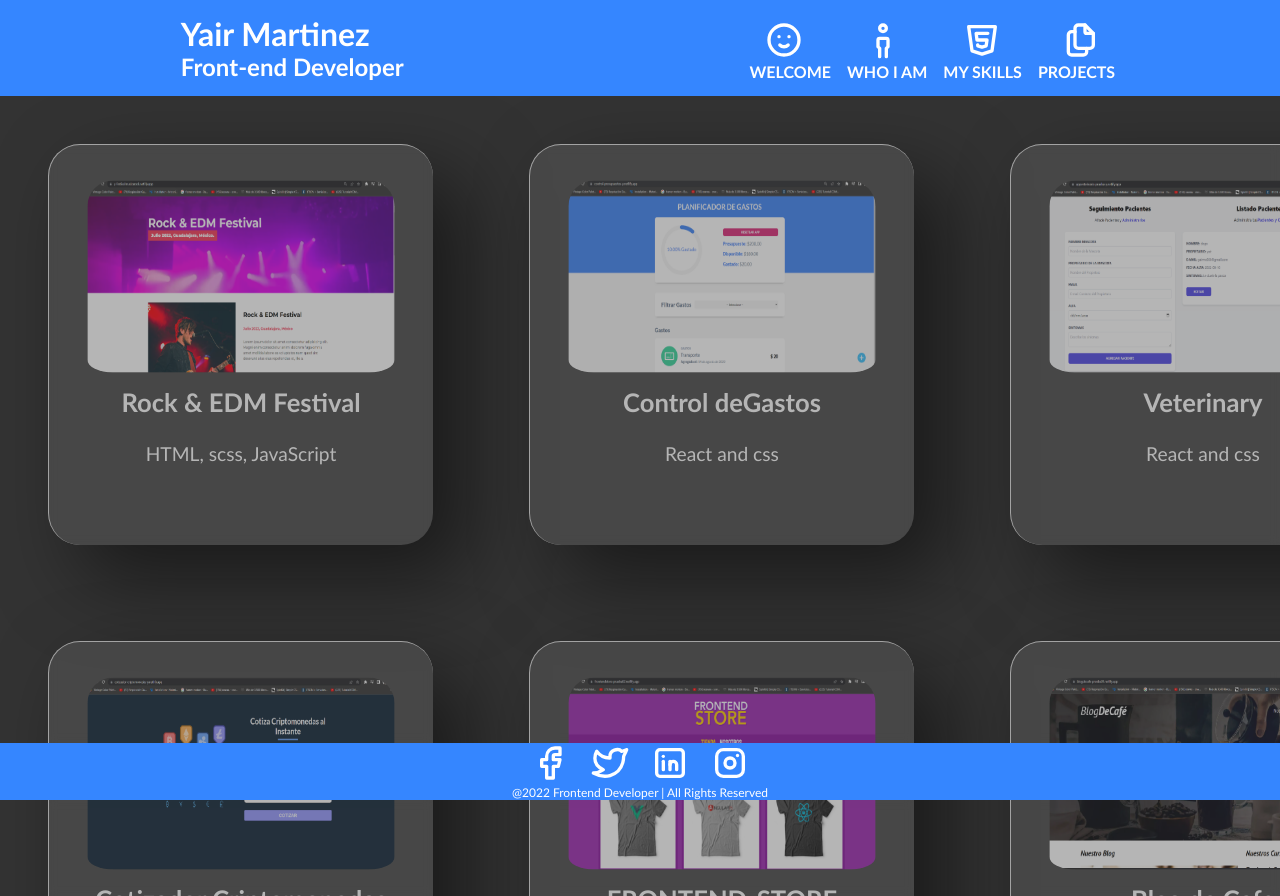
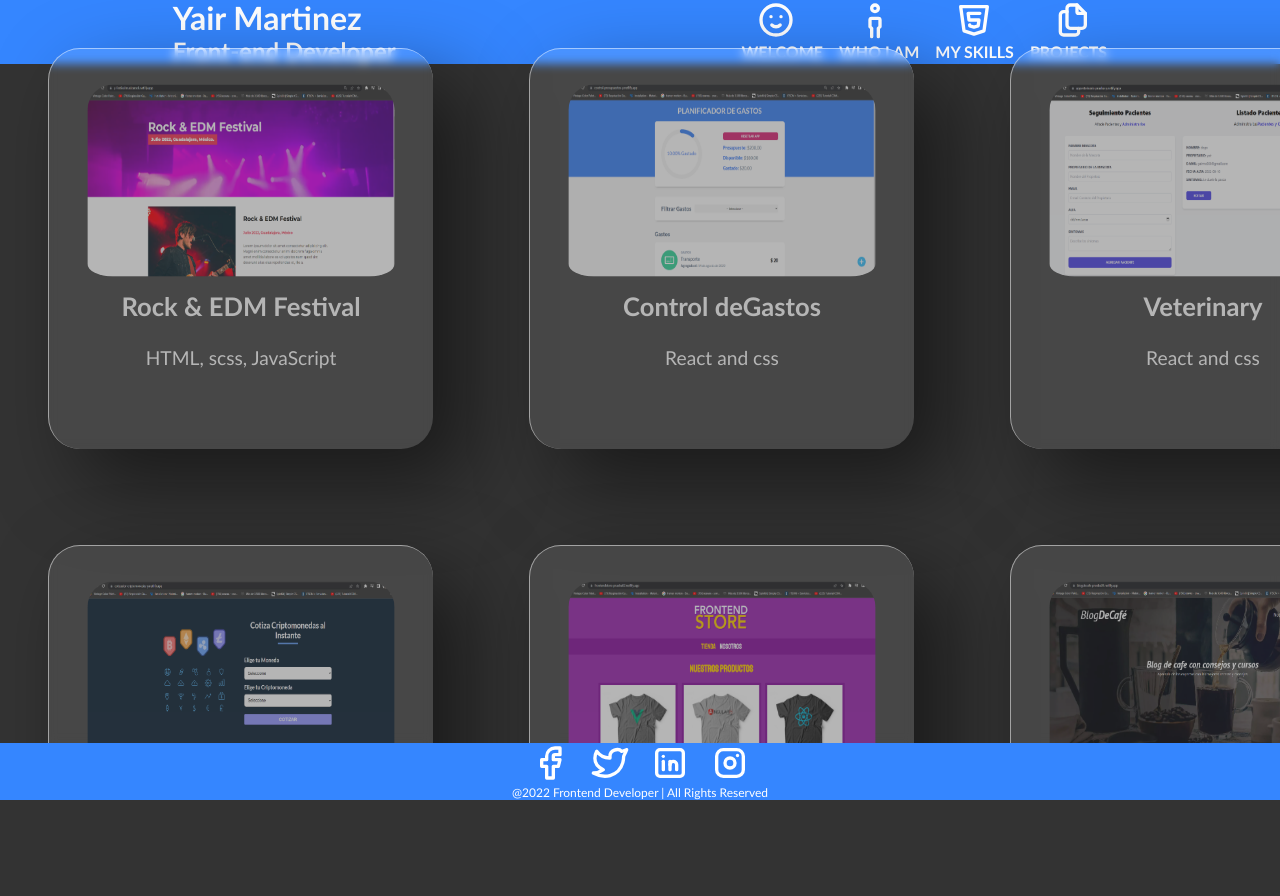
Before and after one commit to yairmc/Portafolio-web, a React (Vite) app: page /projects in a window 1280 px wide. After the commit the page ends 800 px from the top, so only its background shows below. Built offline with nearby package versions, Linux system fonts and the light colour scheme.

Commit message:
Fix: Header

```diff
--- a/src/styles/Header.module.css
+++ b/src/styles/Header.module.css
@@ -1,44 +1,27 @@
 .conteiner {
+    position: absolute;
+    top: 0;
     display: flex;
     width: 100%;
-    height: 6rem;
     color: var(--text);
     background: var(--primary);
     justify-content: space-around
 }
 
-.info {
-    padding: 1rem;
-    font-size: 1rem;
-}
-
-
-img {
-    width: 2.5rem;
-    height: 2.5rem;
-
-
-}
-
 .icon {
     display: flex;
     justify-content: space-between;
-    padding-top: 20px;
     margin: 0 15px;
 }
 
 .icon a {
     transition: .5s;
-
 }
 
 .icon a:hover {
     transform: translateY(-10px);
 
 }
-
-
-
 .iconName {
     display: flex;
     justify-content: space-between;
```
